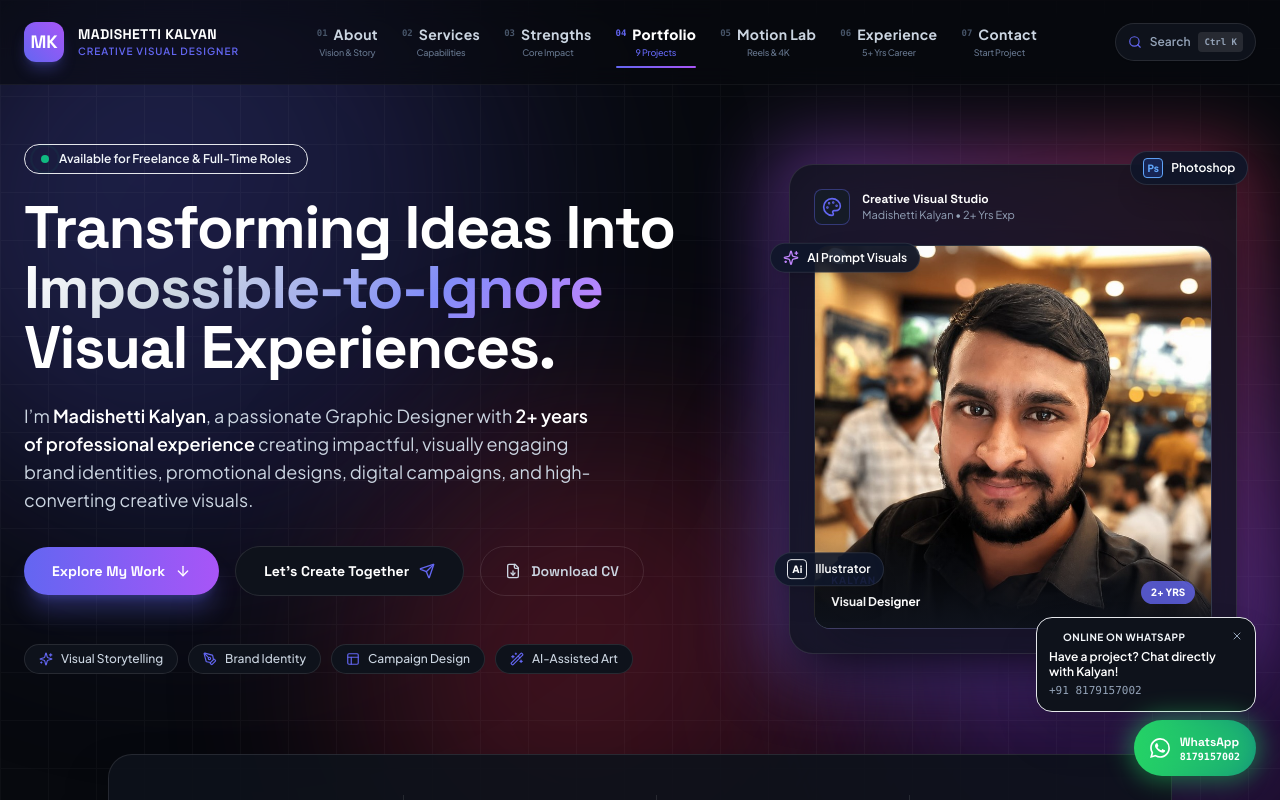
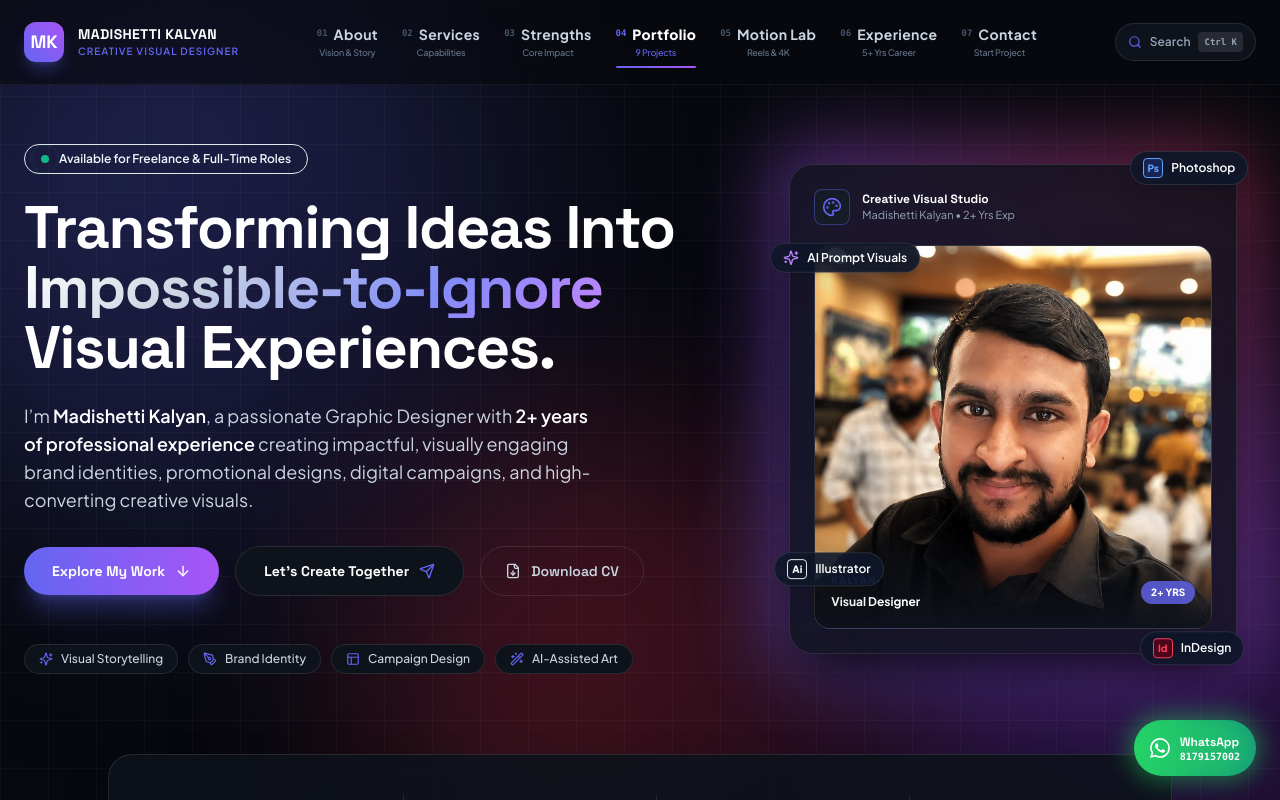
Before and after one commit to Madishettikalyan/Portifilo, a Next.js app: page / in a window 1280 px wide. Shown: the top 800 px of the page. Built offline with nearby package versions, Linux system fonts and the light colour scheme.

Commit message:
Remove WhatsApp floating prompt popup balloon

```diff
--- a/components/WhatsAppWidget.tsx
+++ b/components/WhatsAppWidget.tsx
@@ -1,53 +1,25 @@
 'use client';
 
-import React, { useState } from 'react';
-import { Phone, Sparkles, X } from 'lucide-react';
+import React from 'react';
 import { WhatsAppLogo } from './WhatsAppIcon';
-import { PORTFOLIO_DATA } from '@/data/portfolioData';
 
 export default function WhatsAppWidget() {
-  const [showTooltip, setShowTooltip] = useState(true);
-
   const whatsappUrl = `https://wa.me/918179157002?text=${encodeURIComponent(
     'Hi Kalyan, I saw your creative design portfolio and would like to discuss a project!'
   )}`;
 
   return (
-    <div className="fixed bottom-6 right-6 z-40 flex flex-col items-end gap-2 pointer-events-auto">
-      {/* Floating Mini Prompt Balloon */}
-      {showTooltip && (
-        <div className="bg-dark-surface border border-emerald-500/30 rounded-2xl p-3 pr-8 shadow-2xl shadow-emerald-500/20 backdrop-blur-xl relative animate-in fade-in slide-in-from-bottom-2 duration-300 max-w-[220px]">
-          <button
-            onClick={() => setShowTooltip(false)}
-            className="absolute top-2 right-2 p-1 text-slate-400 hover:text-white rounded-full hover:bg-white/10"
-            aria-label="Dismiss tooltip"
-          >
-            <X className="w-3 h-3" />
-          </button>
-          <div className="flex items-center gap-1.5 mb-1">
-            <span className="w-2 h-2 rounded-full bg-emerald-400 animate-ping" />
-            <span className="text-[10px] font-bold text-emerald-400 uppercase tracking-wider">
-              Online on WhatsApp
-            </span>
-          </div>
-          <p className="text-xs text-white font-semibold leading-tight">
-            Have a project? Chat directly with Kalyan!
-          </p>
-          <span className="text-[11px] text-slate-400 font-mono mt-1 block">
-            +91 8179157002
-          </span>
-        </div>
-      )}
-
-      {/* Pulsing WhatsApp Action Button */}
+    <div className="fixed bottom-6 right-6 z-40 flex items-center pointer-events-auto">
+      {/* Sleek Floating WhatsApp Button */}
       <a
         href={whatsappUrl}
         target="_blank"
         rel="noopener noreferrer"
         className="group relative flex items-center gap-2.5 px-4 py-3.5 rounded-full bg-gradient-to-r from-[#25D366] to-[#128C7E] hover:from-[#20bd5a] hover:to-[#0f7a6d] text-white font-display font-bold text-xs sm:text-sm shadow-xl shadow-emerald-500/30 hover:shadow-emerald-500/50 hover:scale-105 active:scale-95 transition-all duration-300"
         aria-label="Chat on WhatsApp +91 8179157002"
+        title="Chat with Kalyan on WhatsApp (+91 8179157002)"
       >
-        {/* Glow Ring */}
+        {/* Subtle Glow Ring */}
         <div className="absolute -inset-1 bg-[#25D366] rounded-full blur-md opacity-40 group-hover:opacity-80 animate-pulse transition-opacity pointer-events-none" />
 
         {/* WhatsApp Official Logo */}
@@ -55,7 +27,7 @@ export default function WhatsAppWidget() {
           <WhatsAppLogo className="w-5 h-5 fill-white" />
         </div>
 
-        {/* Text */}
+        {/* Label */}
         <div className="relative flex flex-col items-start leading-none">
           <span className="text-xs font-extrabold text-white">WhatsApp</span>
           <span className="text-[10px] text-emerald-100 font-mono mt-0.5">8179157002</span>
```
